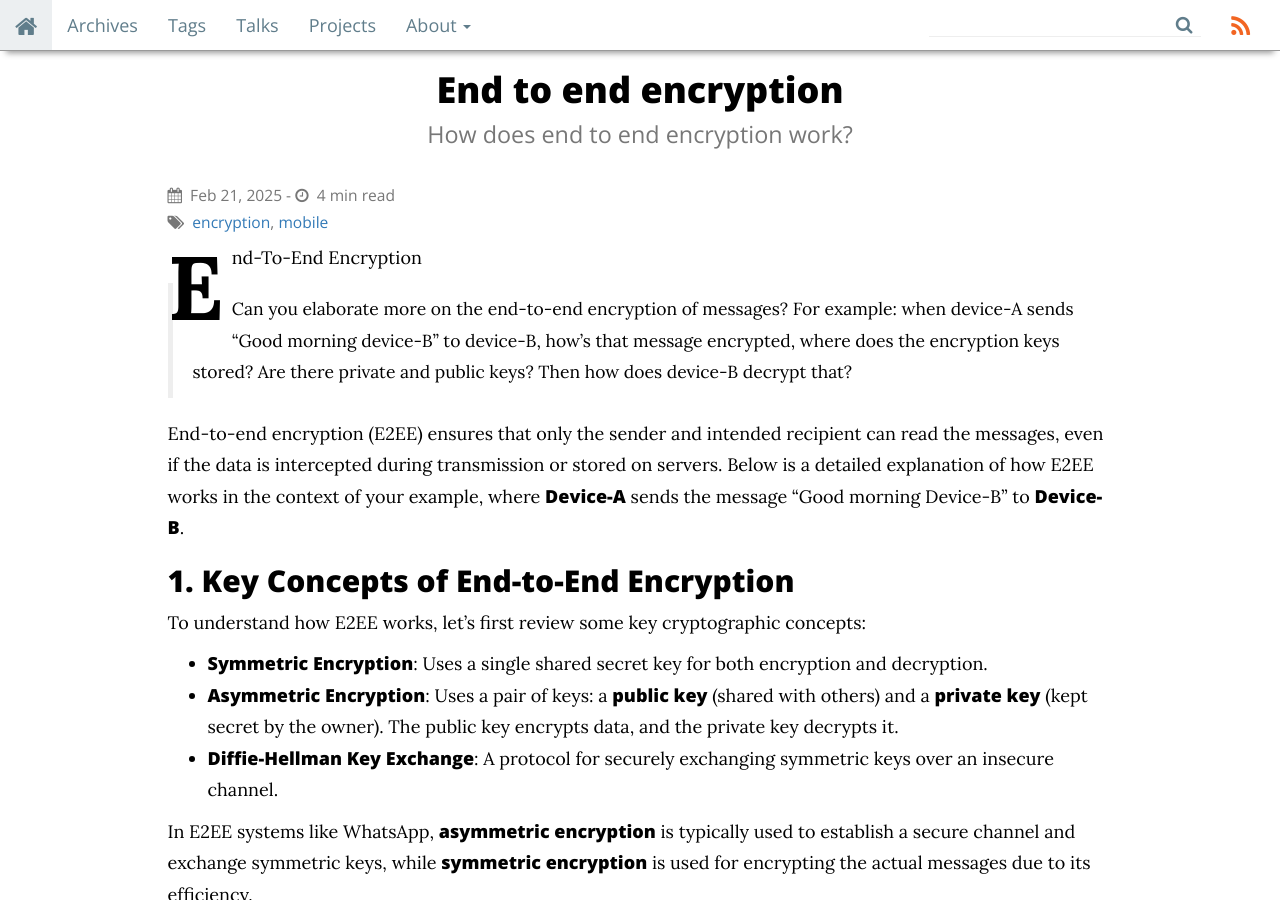
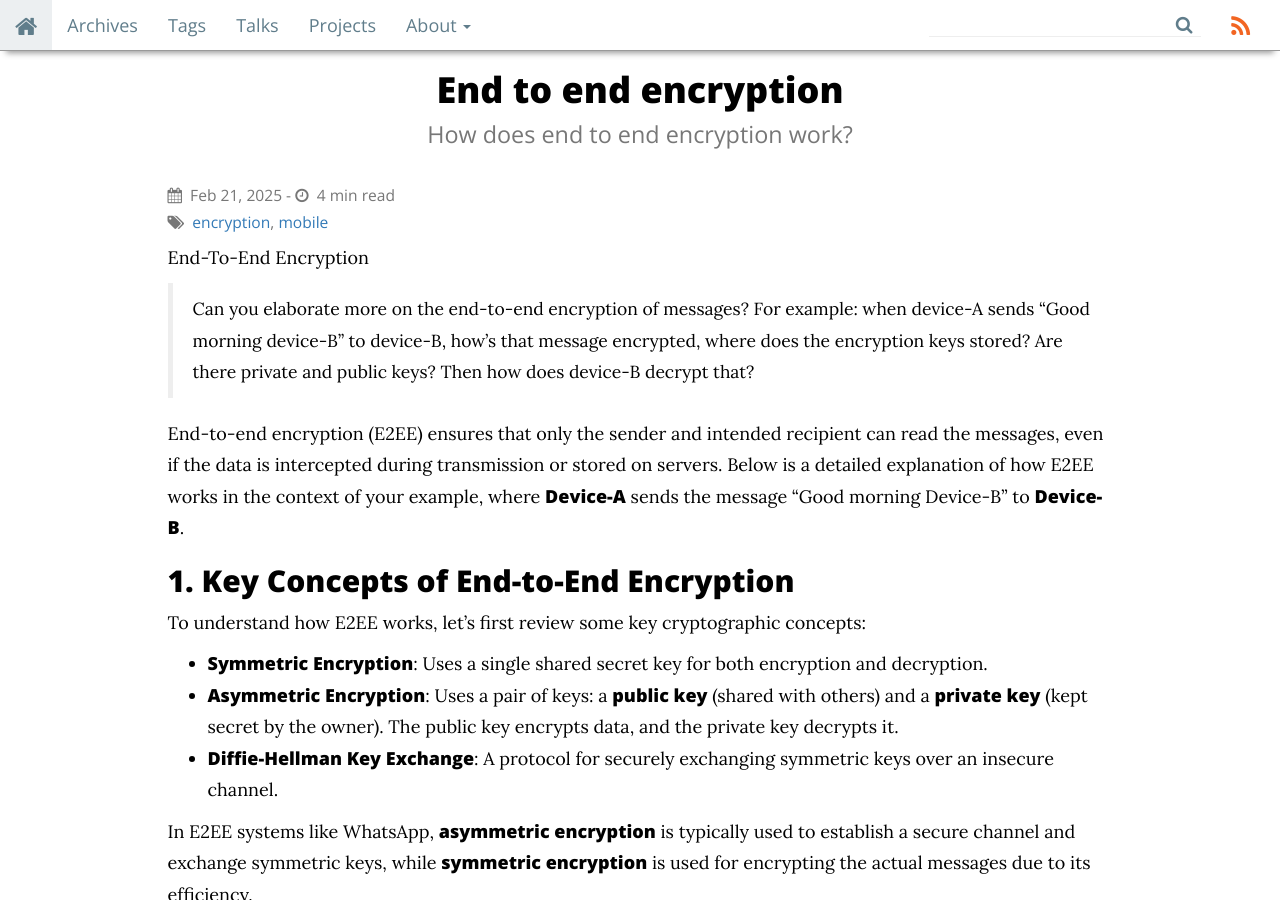
Before and after one commit to freesuraj/freesuraj.github.io, a Jekyll site: the page built from _posts/2025-02-21-endtoendencryption.md, in a window 1280 px wide and 900 px high. Built offline with Jekyll 4.4.1, drawn with Linux system fonts in a browser that asks for light colours; nearby versions of some CDN libraries; comment, search, counter and statistics services are not loaded.

Commit message:
Update 2025-02-21-endtoendencryption.md

```diff
--- a/_posts/2025-02-21-endtoendencryption.md
+++ b/_posts/2025-02-21-endtoendencryption.md
@@ -5,8 +5,6 @@ date: 2025-02-21 21:50:00
 description: "How does end to end encryption work?"
 tags: encryption mobile
 ---
-
-<div class="cap"></div>
 
 End-To-End Encryption
 
```
